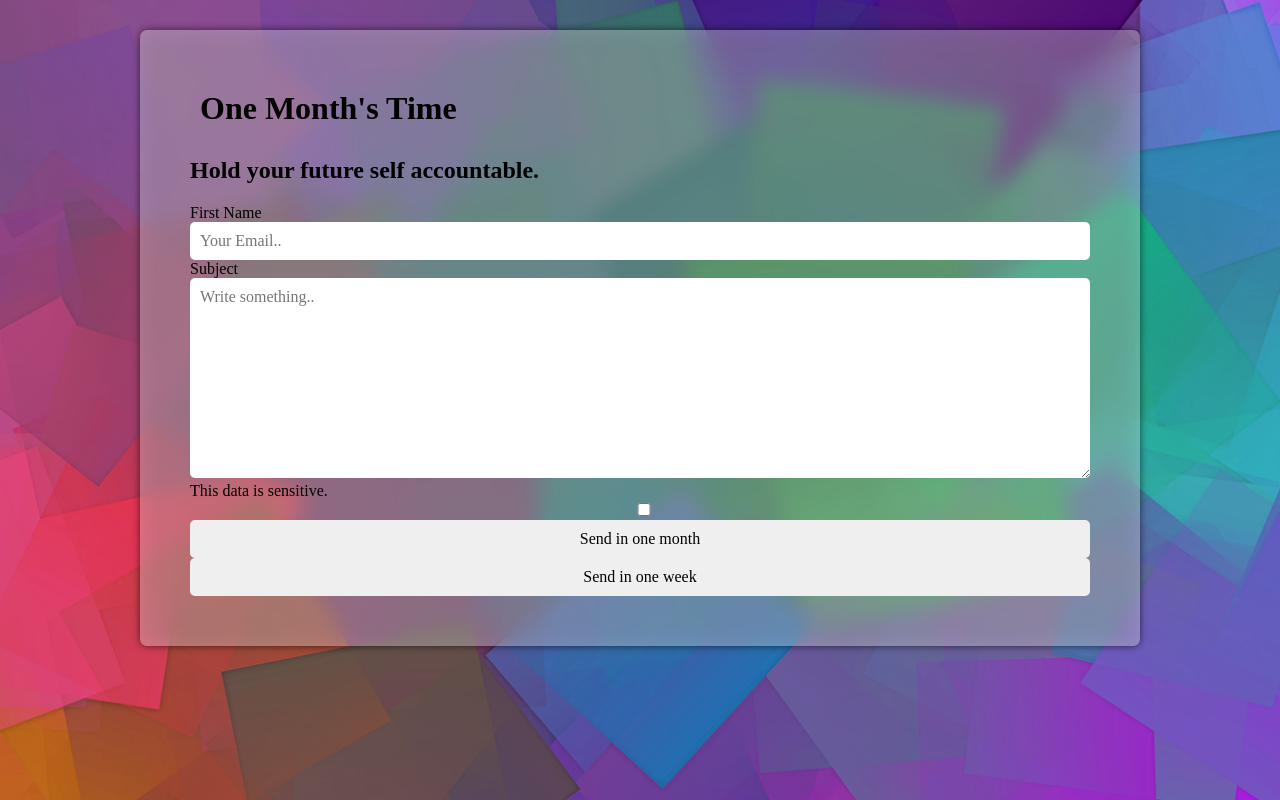
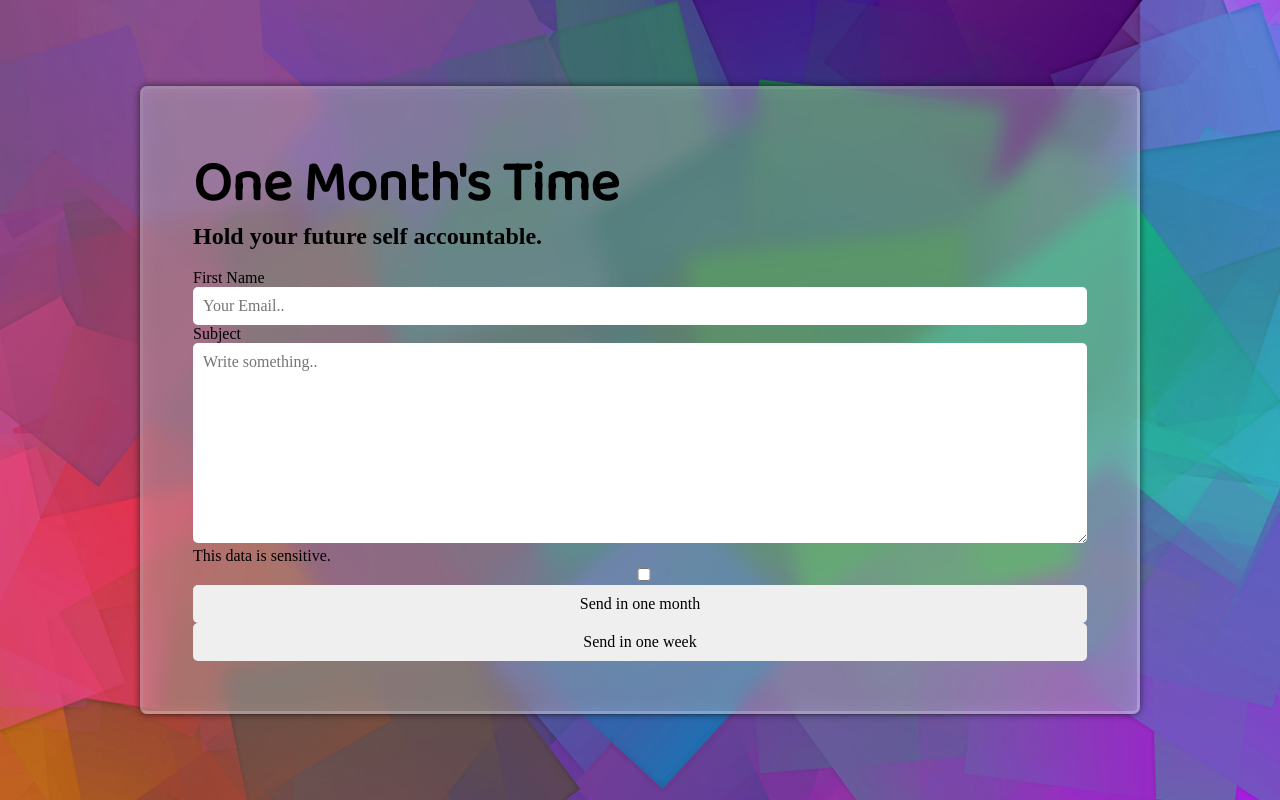
Before and after one commit to ethanboxx/one-months-time, a Vue app in the folder client/: page / in a window 1280 px wide. Built offline with nearby package versions, Linux system fonts and the light colour scheme.

Commit message:
Nice animation

```diff
--- a/client/public/index.html
+++ b/client/public/index.html
@@ -1,15 +1,23 @@
 <!DOCTYPE html>
 <html lang="en">
   <head>
-    <meta charset="utf-8">
-    <meta http-equiv="X-UA-Compatible" content="IE=edge">
-    <meta name="viewport" content="width=device-width,initial-scale=1.0">
-    <link rel="icon" href="<%= BASE_URL %>favicon.ico">
+    <meta charset="utf-8" />
+    <meta http-equiv="X-UA-Compatible" content="IE=edge" />
+    <meta name="viewport" content="width=device-width,initial-scale=1.0" />
+    <link rel="icon" href="<%= BASE_URL %>favicon.ico" />
+    <link
+      href="https://fonts.googleapis.com/css2?family=Baloo+Da+2&display=swap"
+      rel="stylesheet"
+    />
     <title><%= htmlWebpackPlugin.options.title %></title>
   </head>
   <body>
     <noscript>
-      <strong>We're sorry but <%= htmlWebpackPlugin.options.title %> doesn't work properly without JavaScript enabled. Please enable it to continue.</strong>
+      <strong
+        >We're sorry but <%= htmlWebpackPlugin.options.title %> doesn't work
+        properly without JavaScript enabled. Please enable it to
+        continue.</strong
+      >
     </noscript>
     <div id="app"></div>
     <!-- built files will be auto injected -->
--- a/client/src/App.vue
+++ b/client/src/App.vue
@@ -1,7 +1,9 @@
 <template>
   <div id="app">
-    <h1>One Month's Time</h1>
-    <h2>Hold your future self accountable.</h2>
+    <header>
+      <h1>One Month's Time</h1>
+      <h2>Hold your future self accountable.</h2>
+    </header>
     <form>
       <label for="email">First Name</label>
       <input type="email" id="email" name="email" placeholder="Your Email.." required />
@@ -34,8 +36,10 @@ body
   min-height: 100vh
   margin: 0
   padding: 0
-  padding-top: 30px
   box-sizing: border-box
+  display: flex
+  justify-content: center
+  align-items: center
   *,
   *::after,
   *::before
@@ -57,13 +61,33 @@ textarea, input, button, select
 #app
   max-width: 1000px
   padding: 50px
-  margin: 0 auto
   backdrop-filter: blur(10px) brightness(0.8)
   border-radius: 7px
   background-color: rgba(255, 255,255 ,0.3 )
   box-shadow: 0px 0px 9px -1px rgba(0,0,0,0.75)
+  border: 3px inset rgba(255,255,255, .2)
+  animation: glass
+  animation-duration: 1s
+  animation-timing-function: ease-out
 
-h1
-  margin: 0
-  padding: 10px
+header
+  h1
+    margin: 0
+    margin-bottom: -10px
+    font-size: 3.5em
+    padding: 0
+    font-family: 'Baloo Da 2', cursive
+
+  h2
+    margin-top: 0
+
+@keyframes glass
+  0%
+    backdrop-filter: blur(0.1px) brightness(0.9)
+    box-shadow: 0px 0px 0px -1px rgba(0,0,0,1)
+    transform: scale(0.98)
+    filter: blur(1px)
+  100%
+    backdrop-filter: blur(10px) brightness(0.8)
+    box-shadow: 0px 0px 9px -1px rgba(0,0,0,0.75)
 </style>
```
